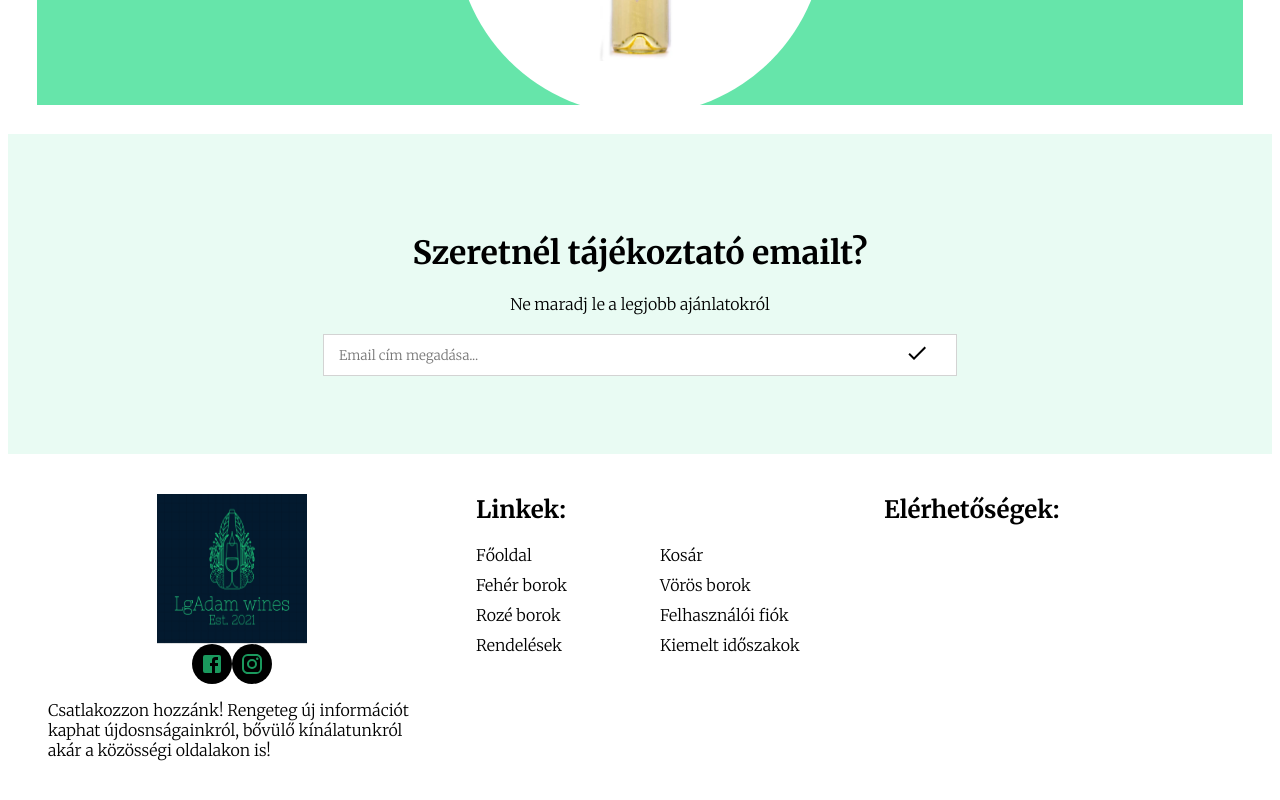
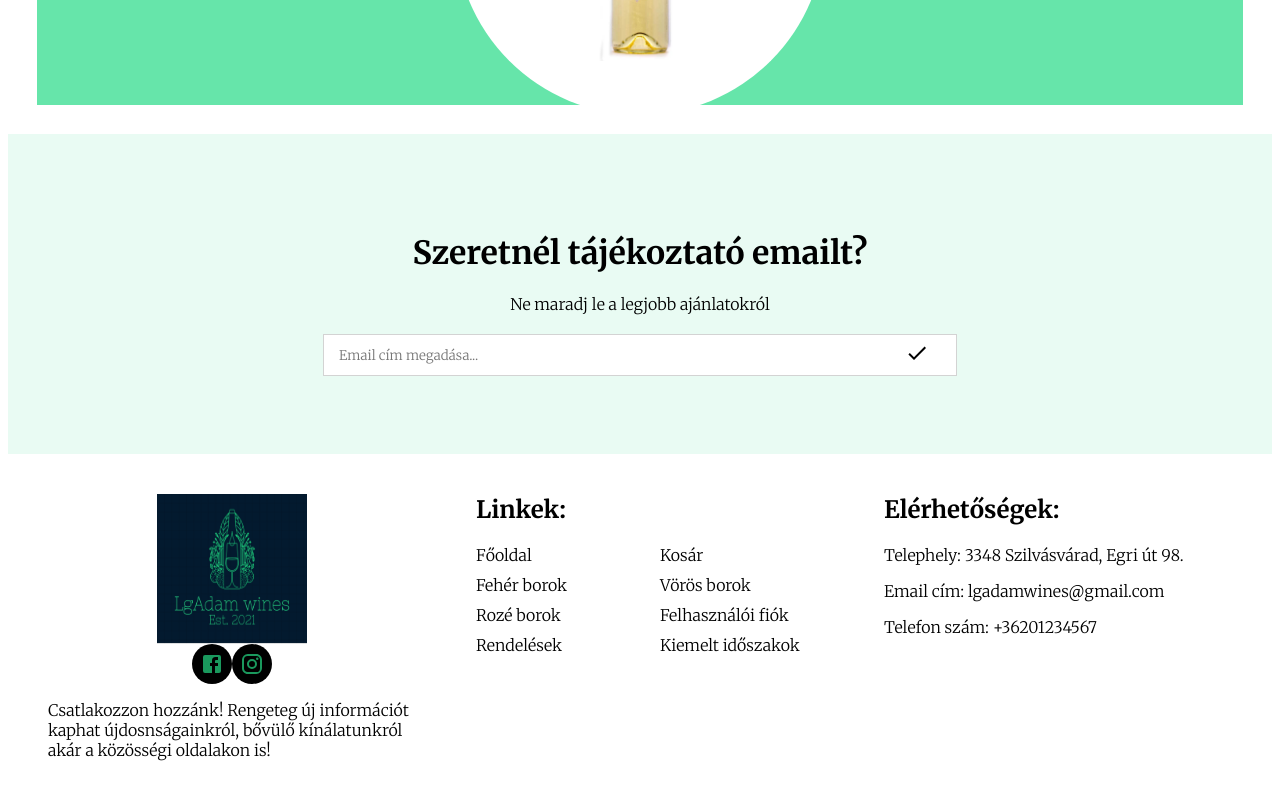
Before and after one commit to lgadam/ii3vey_szakd, a React (Create React App) app in the folder my-app/: page / in a window 1280 px wide. Shown: the part 1931-2731 px from the top of the page. Built offline with nearby package versions, Linux system fonts and the light colour scheme.

Commit message:
Footer: Added contact component to the container
Footer: Added contact component to the container

```diff
--- a/my-app/src/Components/Footer.jsx
+++ b/my-app/src/Components/Footer.jsx
@@ -57,6 +57,9 @@ const ListItem = styled.li`
     width: 50%;
     margin-bottom: 10px;
 `
+const ContactItem = styled.p`
+
+`
 const Footer = () => {
   return (
     <Container>
@@ -87,6 +90,9 @@ const Footer = () => {
         </Second>
         <Third>
             <ListH>Elérhetőségek:</ListH>
+            <ContactItem>Telephely: 3348 Szilvásvárad, Egri út 98.</ContactItem>
+            <ContactItem>Email cím: lgadamwines@gmail.com</ContactItem>
+            <ContactItem>Telefon szám: +36201234567</ContactItem>
         </Third>
     </Container>
   )
```
